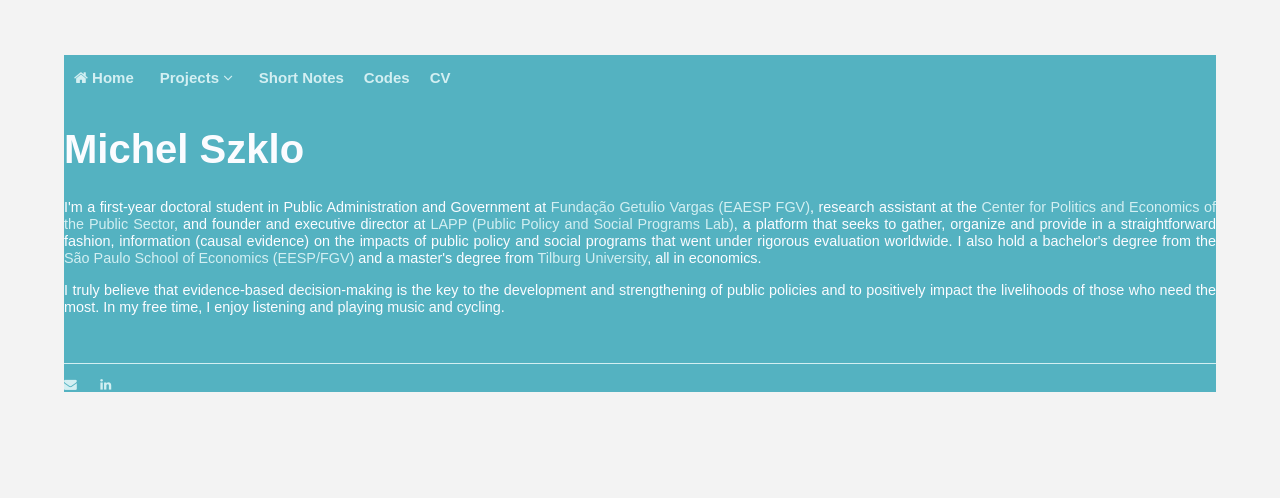
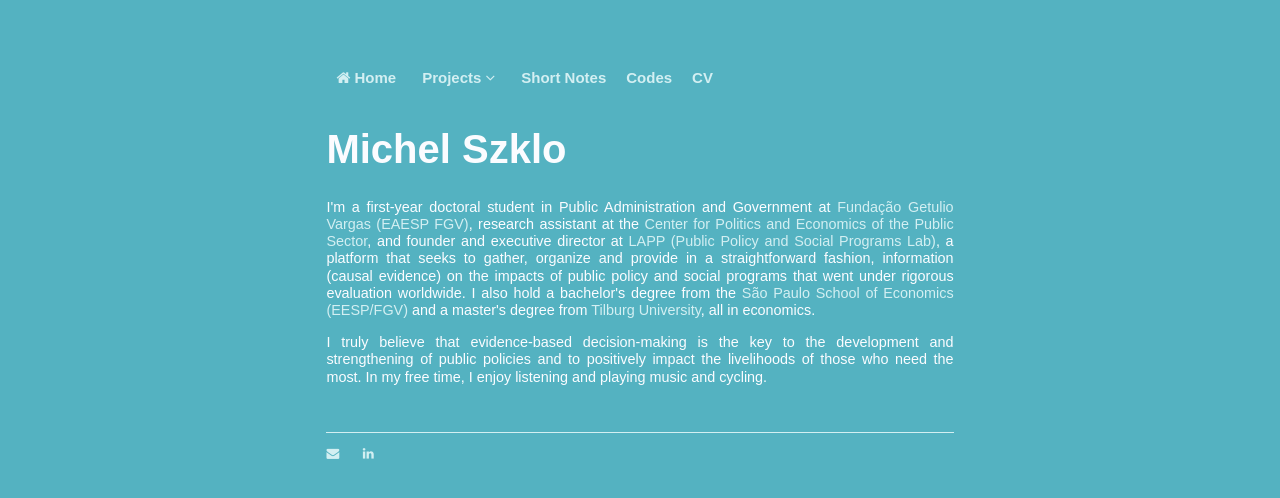
Before and after one commit to michelszklo/michelszklo.github.io, a Jekyll site: the page built from index.html, in a window 1280 px wide. Shown: the top 498 px of the page. Built offline with Jekyll 4.4.1, drawn with Linux system fonts in a browser that asks for light colours.

Commit message:
Update main.css

```diff
--- a/css/main.css
+++ b/css/main.css
@@ -1,7 +1,6 @@
-html{background-color: #f3f3f3}
 body {
     margin: 55px auto;
-    width: 90%;
+    width: 49%;
     background-color: #54b2c1;
 }
 nav ul, footer ul {
```
